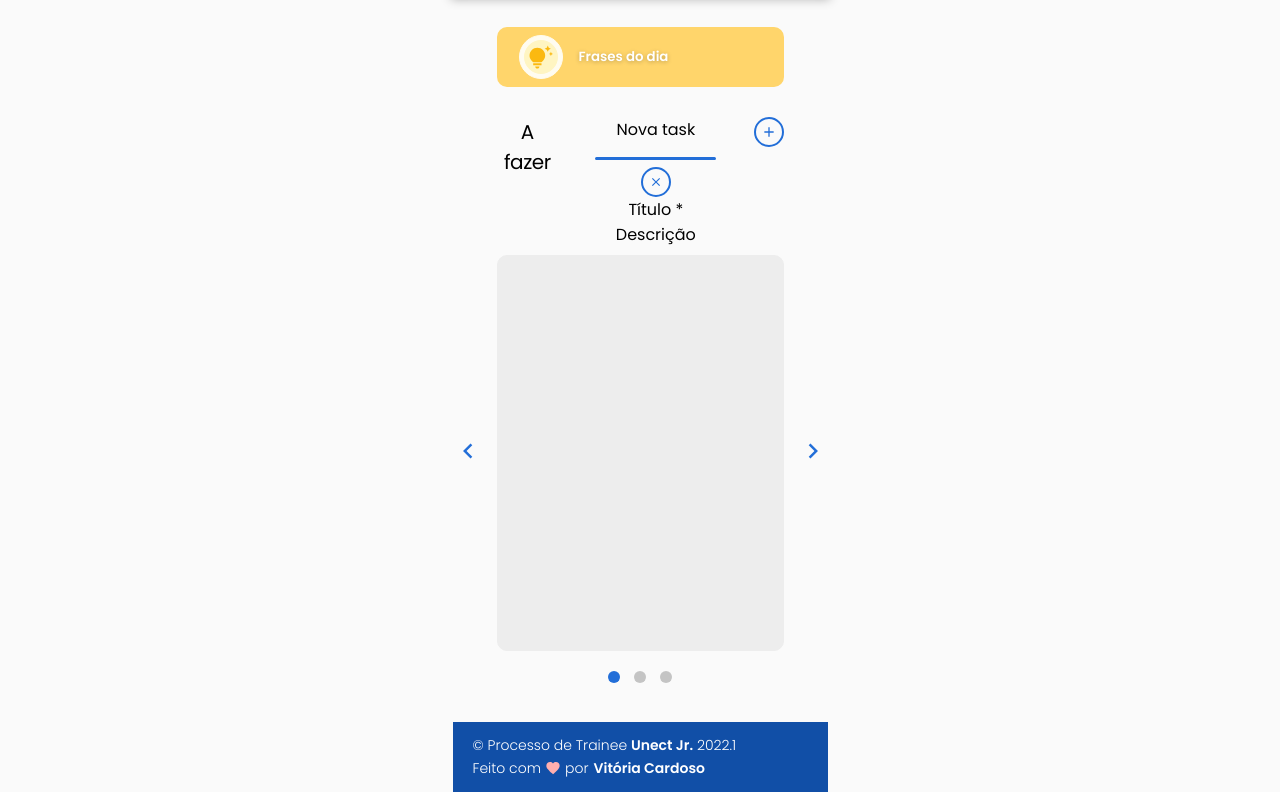
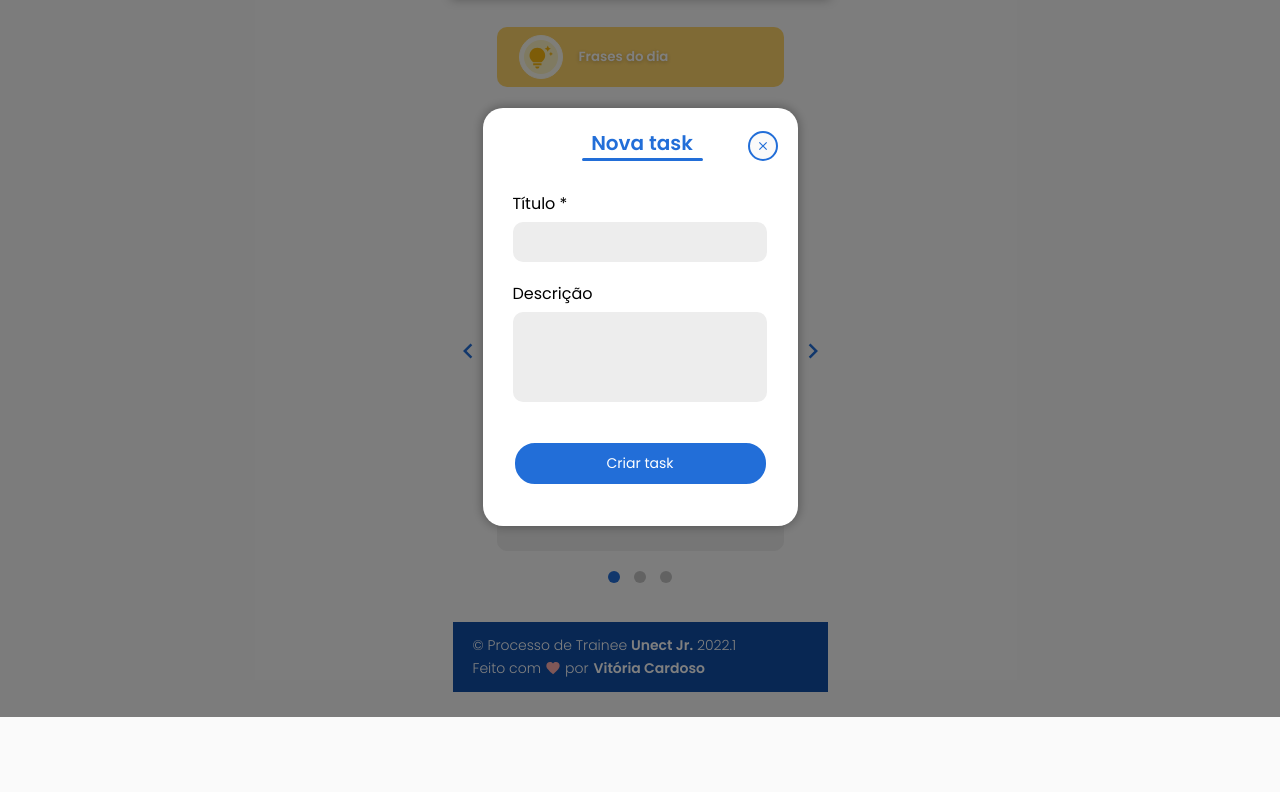
Before and after one commit to Vitoria-Cardoso/ProjetoTrainee, a plain HTML site: page index.html in a window 1280 px wide. Shown: the part 83-875 px from the top of the page. After the commit the page ends 800 px from the top, so only its background shows below. Drawn offline with Linux system fonts and the light colour scheme.

Commit message:
new task janela css js

```diff
--- a/index.html
+++ b/index.html
@@ -4,7 +4,7 @@
     <meta charset="UTF-8" />
     <meta http-equiv="X-UA-Compatible" content="IE=edge" />
     <meta name="viewport" content="width=device-width, initial-scale=1.0" />
-    <title>Projeto Trainee</title>
+    <title>uTask 3.0</title>
     <link rel="stylesheet" href="style.css" />
     <link rel="preconnect" href="https://fonts.googleapis.com" />
     <link rel="preconnect" href="https://fonts.gstatic.com" crossorigin />
@@ -13,7 +13,7 @@
       rel="stylesheet"
     />
   </head>
-  <body class="">
+  <body class="new-task-expanded">
     <div class="wrapper nav">
       <div class="img-unect">
         <img src="/assets/Logo Branca.png" alt="logo unect" />
@@ -127,9 +127,10 @@
       </div>
       <!--  Janela da new-task   -->
       <div class="new-task">
+        <div class="container" >
           <!--  nav  -->
           <div class="nav-new-task">
-          <div class="nova-task"></div>
+            <div class="nova-task">
             Nova task
             <svg
               width="121"
@@ -140,8 +141,10 @@
             >
               <rect width="121" height="3" rx="1.5" fill="#226ED8" />
             </svg>
+          </div>
             <div>
-            <button class="close-button">
+              <button onclick="closeNewTask()"
+              class="close-button">
                 <svg
                   width="10"
                   height="10"
@@ -158,19 +161,26 @@
             </div>
           </div>
           <!--  conteúdo  -->
-        <div class="conteudo-new-task" >
-          <div class="titulo" >
-            Título *
-            <p></p>
+          <form>
+          <div class="conteudo-new-task">
+            <div class="titulo">
+              <label>Título *</label>
+              <input type="text" >
             </div>
-          <div class="descricao" >
-            Descrição
-            <p></p>
+            <div class="descricao">
+              <label>Descrição</label>
+              <input type="text">
             </div>
+            <!-- botao -->
+            <div>
+              <button type="submit"  class="criar-task"> Criar task </button>
+            </div>
+          </div>
+        </form>
         </div>
       </div>
       <div class="btn-add-task">
-        <button>
+        <button onclick="openNewTask()" >
           <svg
             width="10"
             height="10"
--- a/main.js
+++ b/main.js
@@ -9,3 +9,16 @@ function openFrase() {
 function closeFrase() {
   document.body.classList.remove('frases-expanded')
 }
+
+
+//funttion abrir new-task
+function openNewTask() {
+  document.body.classList.add('new-task-expanded')
+
+}
+
+//funttion fechar new-task
+function closeNewTask() {
+  document.body.classList.remove('new-task-expanded')
+
+}
--- a/style.css
+++ b/style.css
@@ -364,4 +364,126 @@ body.frases-expanded .frases-modal button{
 }
 
 
-/*============= mdl add taks  ==============*/
+
+/*============= janela new task  ==============*/
+
+body.new-task-expanded{
+  overflow: hidden;
+}
+
+.new-task{
+  opacity:0;
+  visibility: 0;
+  position: fixed;
+  display: none;
+}
+
+body.new-task-expanded .new-task{
+  opacity: 1;
+  visibility: visible;
+
+  position: fixed;
+  top:0;
+  left: 0;
+  padding: 0;
+
+  width: 100vw;
+  height: 100vh;
+
+  background-color: rgba(0, 0, 0, 0.5);
+
+  display: flex;
+  align-items: center;
+  justify-content: center;
+}
+
+body.new-task-expanded .new-task .container{
+  background-color: #fff;
+  box-shadow: 0rem 0rem 1rem 0.2rem rgba(0, 0, 0, 0.25);
+  border-radius: 2rem;
+
+  padding: 2rem;
+
+  width: 31.5rem;
+  height: 41.8rem;
+}
+
+body.new-task-expanded .nav-new-task{
+  display: flex;
+  justify-content: end;
+  align-items:end;
+  gap: 4.5rem ;
+}
+
+body.new-task-expanded .nav-new-task .nova-task{
+  font-family: 'Poppins';
+  font-style: normal;
+  font-weight: 600;
+  font-size: 2rem;
+  line-height: 3rem;
+
+  color: var(--primary-color);
+
+  display: flex;
+  flex-direction: column;
+  align-items: center
+}
+
+body.new-task-expanded .close-button{
+  display: flex;
+  justify-content: center;
+  align-items: center;
+}
+
+body.new-task-expanded .conteudo-new-task{
+  margin-top: 3rem;
+}
+
+body.new-task-expanded .conteudo-new-task .titulo,
+body.new-task-expanded .conteudo-new-task .descricao{
+  padding-inline: 1rem;
+
+  display: flex;
+  flex-direction: column;
+  justify-content: center;
+  align-items: flex-start;
+
+  gap: 0.6rem;
+}
+
+body.new-task-expanded .conteudo-new-task .titulo{
+  margin-bottom: 1.9rem;
+}
+
+body.new-task-expanded .conteudo-new-task input{
+  background: var(--gray-section) ;
+
+  border-color: var(--gray-section);
+  border-style: none;
+  border-radius: 1rem;
+
+  width: 25.4rem;
+  height: 4rem;
+}
+
+body.new-task-expanded .descricao input{
+  height:9rem;
+}
+
+body.new-task-expanded .conteudo-new-task button{
+  width: 25.1rem;
+  height: 4.1rem;
+
+  margin-top: 4.1rem;
+
+  border-radius: 2rem;
+  background: var(--primary-color);
+
+  color: #fff;
+
+  font-family: 'Poppins';
+  font-style: normal;
+  font-weight: 400;
+  font-size: 1.4rem;
+  line-height: 2.1rem;
+}
```
Lines whose indentation alone changed are shown as unchanged.
